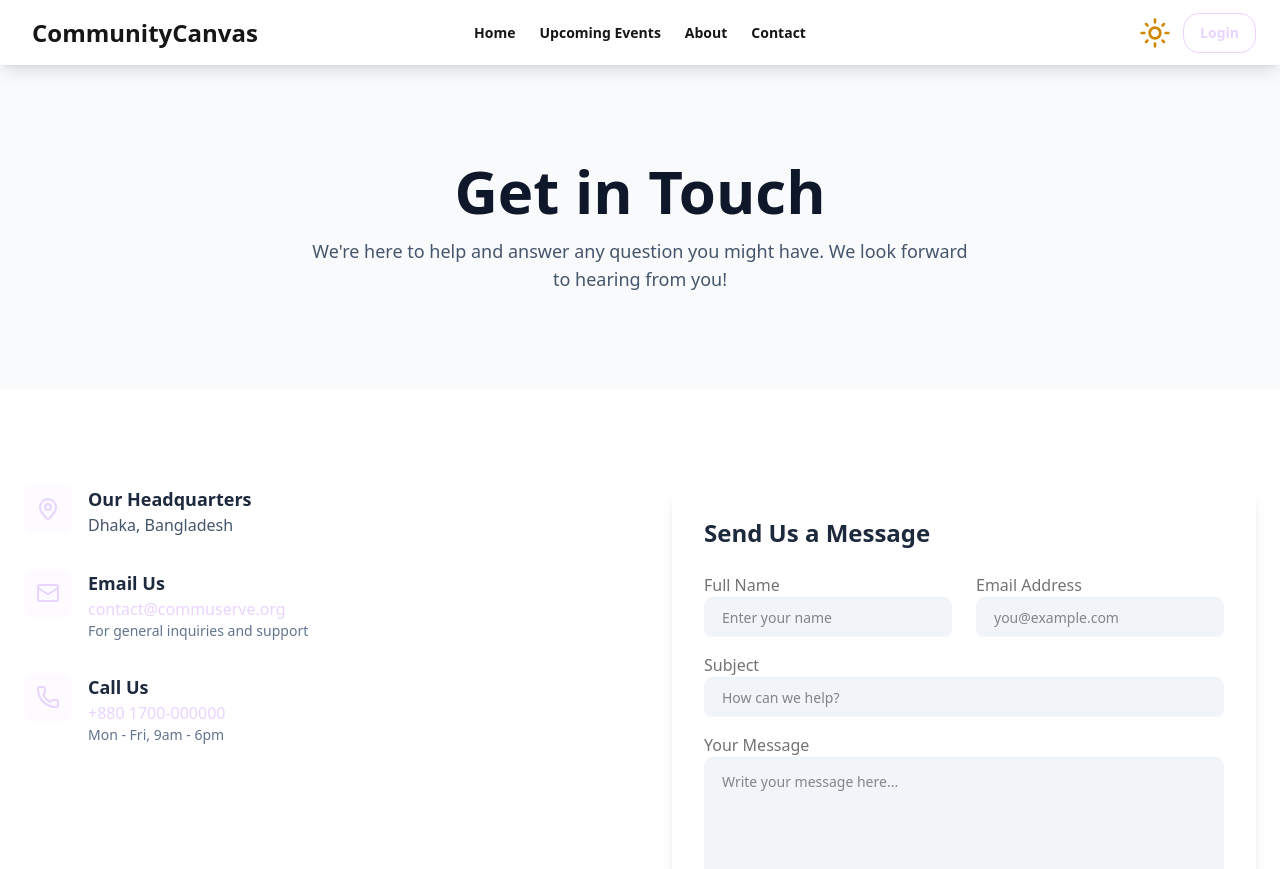
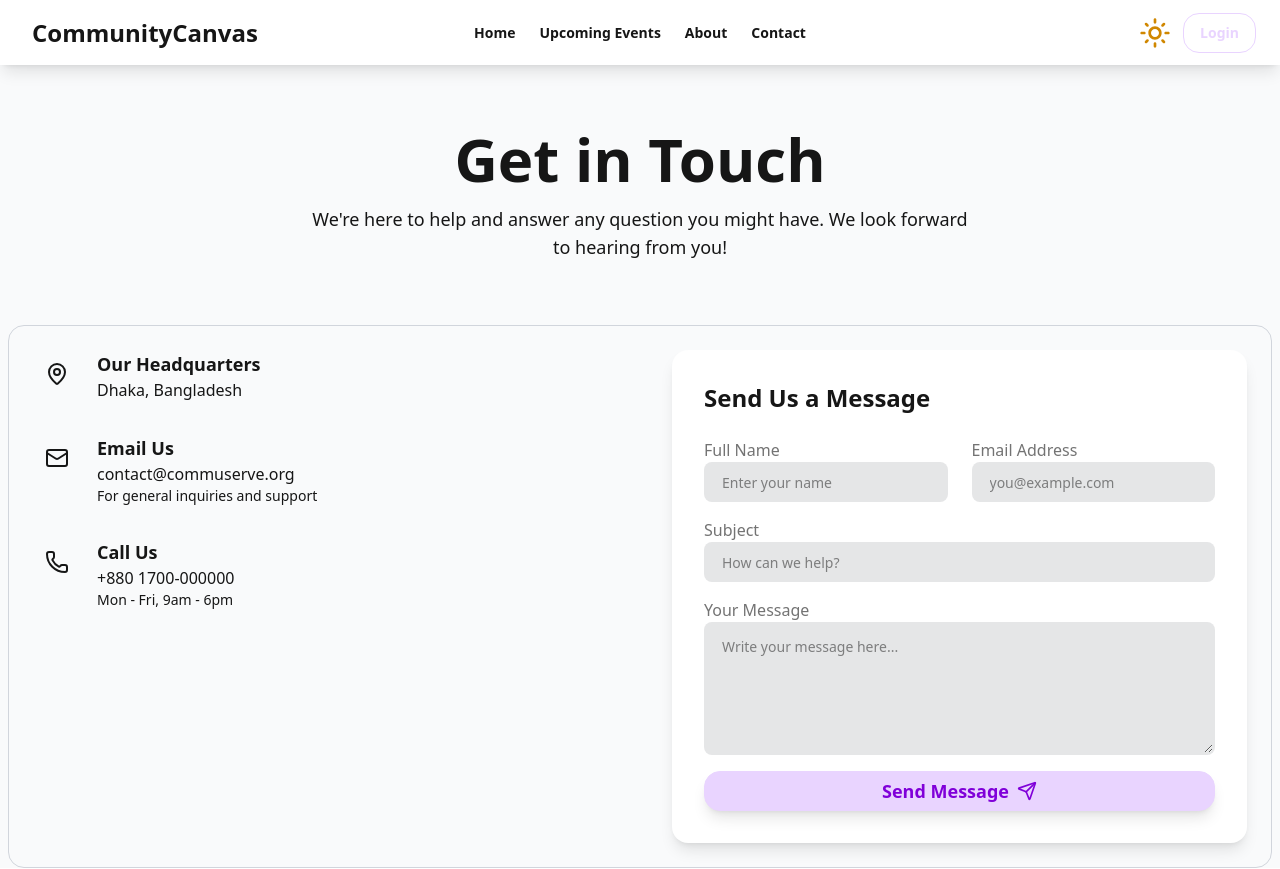
Before and after one commit to HedaetShahriar/Community-Canvas-Client, a React (Vite) app: page /contact in a window 1280 px wide. Shown: the top 869 px of the page. Built offline with nearby package versions, Linux system fonts and the light colour scheme; no server answers.

Commit message:
contactUs page adjustment

```diff
--- a/src/components/Event/SearchFilter.jsx
+++ b/src/components/Event/SearchFilter.jsx
@@ -22,17 +22,25 @@ const SearchFilter = ({ searchQuery, setSearchQuery, eventType, setEventType, la
     return (
         <div className="bg-base-100 p-4 rounded-2xl shadow-sm mb-8 sticky top-20 z-20">
             <div className="flex justify-between items-center gap-4">
-                <div className="relative flex-grow">
+                <div className="relative flex-grow transition-all duration-300">
                     <Search className="absolute left-4 top-1/2 -translate-y-1/2 w-5 h-5" />
                     <input
                         type="text"
                         placeholder="Search by event name or location..."
                         value={searchQuery}
                         onChange={(e) => setSearchQuery(e.target.value)}
-                        className="w-full pl-12 pr-4 py-3 bg-base-200 border-2 border-transparent rounded-lg focus:outline-none focus:ring-2 focus:ring-primary focus:bg-base-100"
+                        className={`w-full pl-12 pr-4 py-3 bg-base-200 border-2 border-transparent rounded-lg focus:outline-none focus:ring-2 focus:ring-primary focus:bg-base-100 transition-all duration-300 ${
+                            searchQuery
+                                ? 'md:w-full'
+                                : 'md:w-full'
+                        }`}
                     />
                 </div>
-                <div className="flex items-center gap-2">
+                <div
+                    className={`flex items-center gap-2 transition-all duration-300 ${
+                        searchQuery ? 'hidden md:flex' : ''
+                    }`}
+                >
                     {/* Filter Dropdown Button */}
                     <div className="relative" ref={filterRef}>
                         <button
--- a/src/components/Pagination.jsx
+++ b/src/components/Pagination.jsx
@@ -1,8 +1,8 @@
 import React from 'react';
 
 const Pagination = () => (
-    <div className="flex justify-center mt-16">
-        <div className="flex items-center gap-2">
+    <div className="container mx-auto flex justify-center mt-16">
+        <div className="flex items-center flex-wrap gap-2">
             <button className="bg-base-100 p-3 cursor-pointer rounded-lg shadow-sm  hover:bg-primary/10 hover:text-primary transition-colors">Previous</button>
             <button className="bg-primary cursor-pointer text-base-100bg-base-100 w-12 h-12 rounded-lg shadow-sm font-bold">1</button>
             <button className="bg-base-100 cursor-pointer w-12 h-12 rounded-lg shadow-sm font-bold  hover:bg-primary/10 hover:text-primary transition-colors">2</button>
--- a/src/pages/ContactUs.jsx
+++ b/src/pages/ContactUs.jsx
@@ -17,54 +17,54 @@ const ContactUs = () => {
 
     return (
         <>
-            <div className="min-h-screen bg-base-100 antialiased font-sans">
+            <div className="min-h-screen bg-base-200 antialiased">
                 {/* Header Section */}
-                <header className="bg-base-200 text-center py-24 px-6">
-                    <h1 className="text-4xl md:text-6xl font-extrabold text-slate-900">Get in Touch</h1>
-                    <p className="text-lg text-slate-600 mt-4 max-w-2xl mx-auto">
+                <header className="bg-base-200 text-center py-16 px-6">
+                    <h1 className="text-4xl md:text-6xl font-extrabold">Get in Touch</h1>
+                    <p className="text-lg mt-4 max-w-2xl mx-auto">
                         We're here to help and answer any question you might have. We look forward to hearing from you!
                     </p>
                 </header>
 
                 {/* Main Content */}
-                <section className="py-24 px-6">
-                    <div className="container mx-auto grid grid-cols-1 lg:grid-cols-2 gap-16 items-start">
+                <section className="mb-10 px-2">
+                    <div className="container mx-auto border-1 border-gray-300 p-6 rounded-2xl grid grid-cols-1 lg:grid-cols-2 gap-16 items-start">
                         {/* Left Column: Contact Info */}
-                        <div className="space-y-8">
+                        <div className="flex flex-col justify-center gap-8">
                             <div className="flex gap-4">
-                                <div className="w-12 h-12 bg-primary/10 text-primary rounded-lg flex items-center justify-center">
+                                <div className="w-12 h-12 rounded-lg flex items-center justify-center">
                                     <MapPin className="w-6 h-6" />
                                 </div>
                                 <div>
-                                    <h3 className="text-lg font-bold text-slate-800">Our Headquarters</h3>
-                                    <p className="text-slate-600">Dhaka, Bangladesh</p>
+                                    <h3 className="text-lg font-bold">Our Headquarters</h3>
+                                    <p className="">Dhaka, Bangladesh</p>
                                 </div>
                             </div>
                             <div className="flex gap-4">
-                                <div className="w-12 h-12 bg-primary/10 text-primary rounded-lg flex items-center justify-center">
+                                <div className="w-12 h-12 rounded-lg flex items-center justify-center">
                                     <Mail className="w-6 h-6" />
                                 </div>
                                 <div>
-                                    <h3 className="text-lg font-bold text-slate-800">Email Us</h3>
-                                    <a href="mailto:contact@commuserve.org" className="text-primary hover:underline">contact@commuserve.org</a>
-                                    <p className="text-sm text-slate-500">For general inquiries and support</p>
+                                    <h3 className="text-lg font-bold">Email Us</h3>
+                                    <a href="mailto:contact@commuserve.org" className="hover:underline">contact@commuserve.org</a>
+                                    <p className="text-sm">For general inquiries and support</p>
                                 </div>
                             </div>
                             <div className="flex gap-4">
-                                <div className="w-12 h-12 bg-primary/10 text-primary rounded-lg flex items-center justify-center">
+                                <div className="w-12 h-12 rounded-lg flex items-center justify-center">
                                     <Phone className="w-6 h-6" />
                                 </div>
                                 <div>
-                                    <h3 className="text-lg font-bold text-slate-800">Call Us</h3>
-                                    <a href="tel:+8801700000000" className="text-primary hover:underline">+880 1700-000000</a>
-                                    <p className="text-sm text-slate-500">Mon - Fri, 9am - 6pm</p>
+                                    <h3 className="text-lg font-bold">Call Us</h3>
+                                    <a href="tel:+8801700000000" className="hover:underline">+880 1700-000000</a>
+                                    <p className="text-sm">Mon - Fri, 9am - 6pm</p>
                                 </div>
                             </div>
                         </div>
 
                         {/* Right Column: Contact Form */}
-                        <div className="bg-white p-8 rounded-2xl shadow-lg">
-                            <h2 className="text-2xl font-bold text-slate-800 mb-6">Send Us a Message</h2>
+                        <div className="bg-base-100 p-8 rounded-2xl shadow-lg">
+                            <h2 className="text-2xl font-bold mb-6">Send Us a Message</h2>
                             <form onSubmit={handleSubmit} className="flex flex-col gap-4">
                                 <div className="grid grid-cols-1 md:grid-cols-2 gap-6">
                                     <div>
@@ -76,7 +76,7 @@ const ContactUs = () => {
                                             onChange={(e) => setName(e.target.value)}
                                             placeholder="Enter your name"
                                             required
-                                            className="input w-full px-4 py-3 bg-slate-100 border-2 border-transparent rounded-lg focus:outline-none focus:ring-2 focus:ring-primary focus:bg-white"
+                                            className="input w-full px-4 py-3 bg-base-300 border-2 border-transparent rounded-lg focus:outline-none focus:ring-2 focus:ring-primary focus:bg-base-300"
                                         />
                                     </div>
                                     <div>
@@ -88,7 +88,7 @@ const ContactUs = () => {
                                             onChange={(e) => setEmail(e.target.value)}
                                             placeholder="you@example.com"
                                             required
-                                            className="input w-full px-4 py-3 bg-slate-100 border-2 border-transparent rounded-lg focus:outline-none focus:ring-2 focus:ring-primary focus:bg-white"
+                                            className="input w-full px-4 py-3 bg-base-300 border-2 border-transparent rounded-lg focus:outline-none focus:ring-2 focus:ring-primary focus:bg-base-300"
                                         />
                                     </div>
                                 </div>
@@ -102,7 +102,7 @@ const ContactUs = () => {
                                         onChange={(e) => setSubject(e.target.value)}
                                         placeholder="How can we help?"
                                         required
-                                        className="input w-full px-4 py-3 bg-slate-100 border-2 border-transparent rounded-lg focus:outline-none focus:ring-2 focus:ring-primary focus:bg-white"
+                                        className="input w-full px-4 py-3 bg-base-300 border-2 border-transparent rounded-lg focus:outline-none focus:ring-2 focus:ring-primary focus:bg-base-300"
                                     />
                                 </div>
 
@@ -115,7 +115,7 @@ const ContactUs = () => {
                                         placeholder="Write your message here..."
                                         rows={5}
                                         required
-                                        className="textarea w-full px-4 py-3 bg-slate-100 border-2 border-transparent rounded-lg focus:outline-none focus:ring-2 focus:ring-primary focus:bg-white"
+                                        className="textarea w-full px-4 py-3 bg-base-300 border-2 border-transparent rounded-lg focus:outline-none focus:ring-2 focus:ring-primary focus:bg-base-300"
                                     />
                                 </div>
 
@@ -130,7 +130,6 @@ const ContactUs = () => {
                     </div>
                 </section>
             </div>
-            <Footer />
         </>
     );
 };
```
